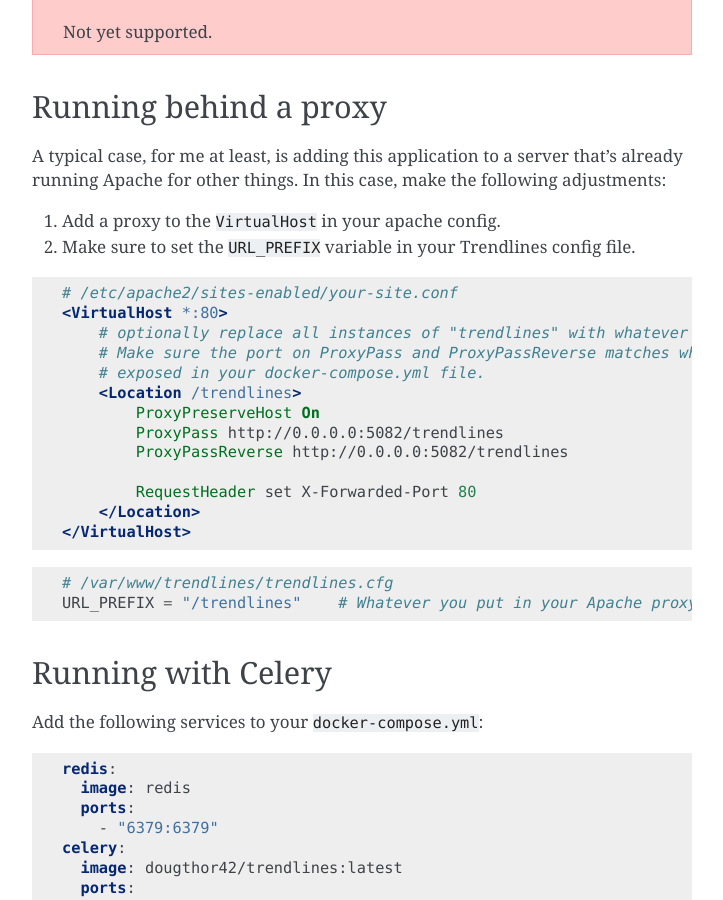
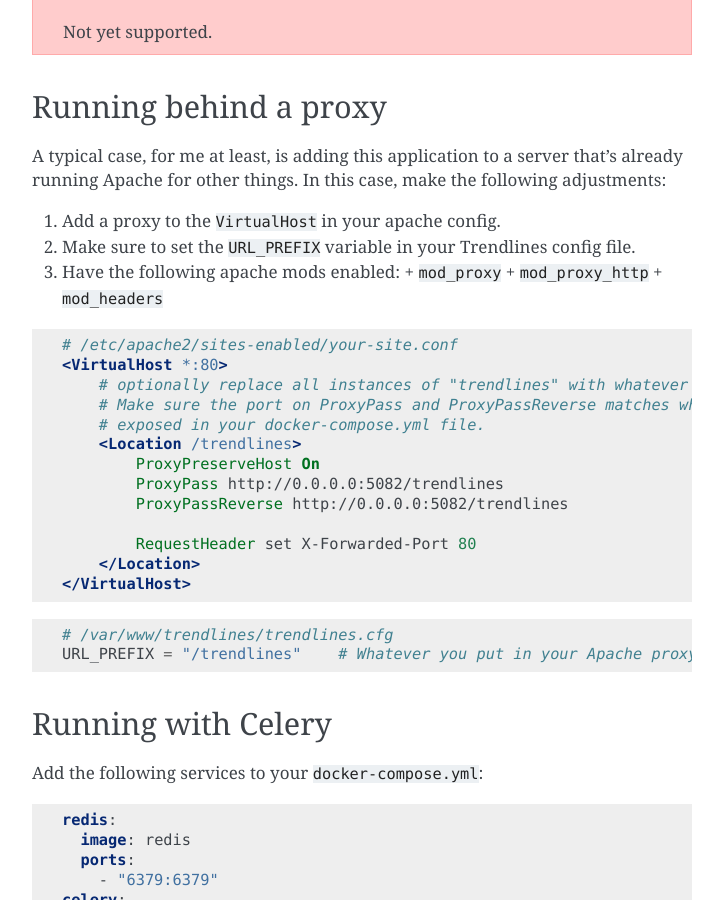
Before and after one commit to dougthor42/trendlines, a Sphinx documentation site: the page built from docs/installation.rst, in a window 1280 px wide and 900 px high, scrolled down 2106 px. Shown: the whole window, without its empty margins (388-1111 px from the left). Built offline with Sphinx 7.4.7, drawn with Linux system fonts in a browser that asks for light colours.

Commit message:
Update docs to specify which apache mods are needed.

```diff
--- a/docs/installation.rst
+++ b/docs/installation.rst
@@ -117,6 +117,10 @@
 
 1.  Add a proxy to the ``VirtualHost`` in your apache config.
 2.  Make sure to set the ``URL_PREFIX`` variable in your Trendlines config file.
+3.  Have the following apache mods enabled:
+    + ``mod_proxy``
+    + ``mod_proxy_http``
+    + ``mod_headers``
 
 .. code-block:: apache
 
```
